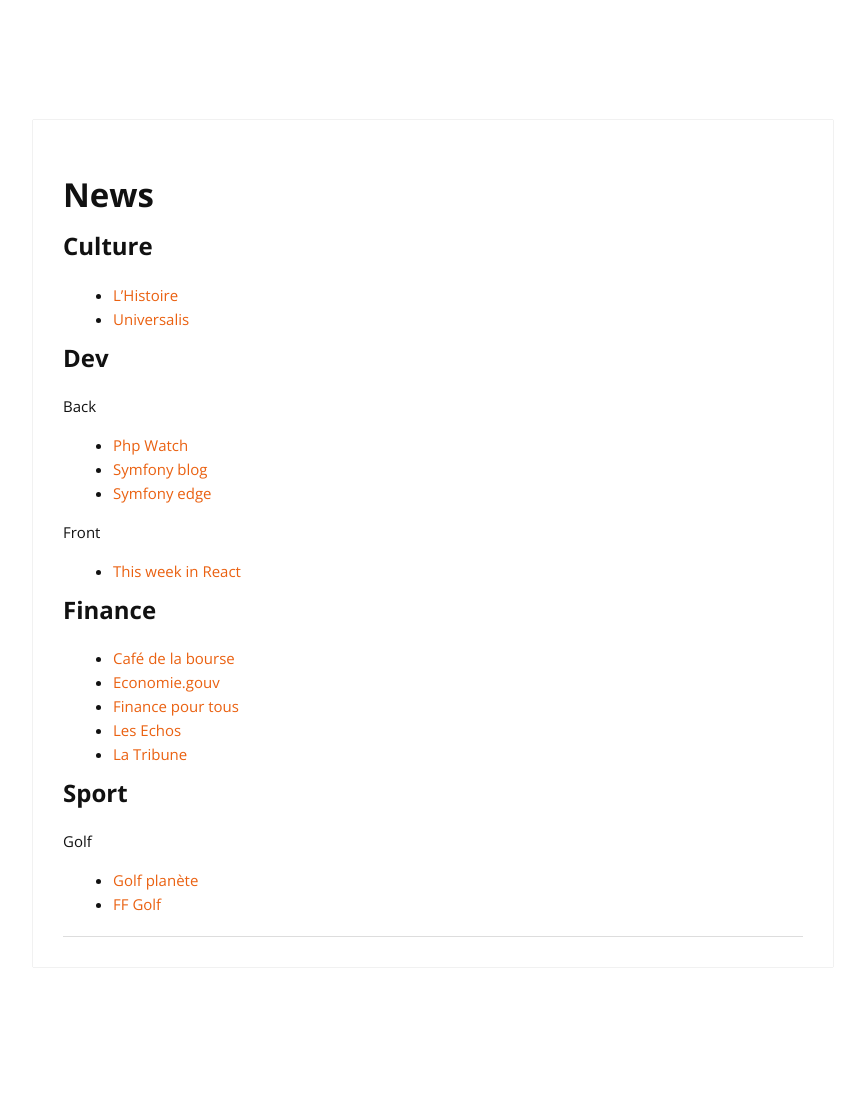
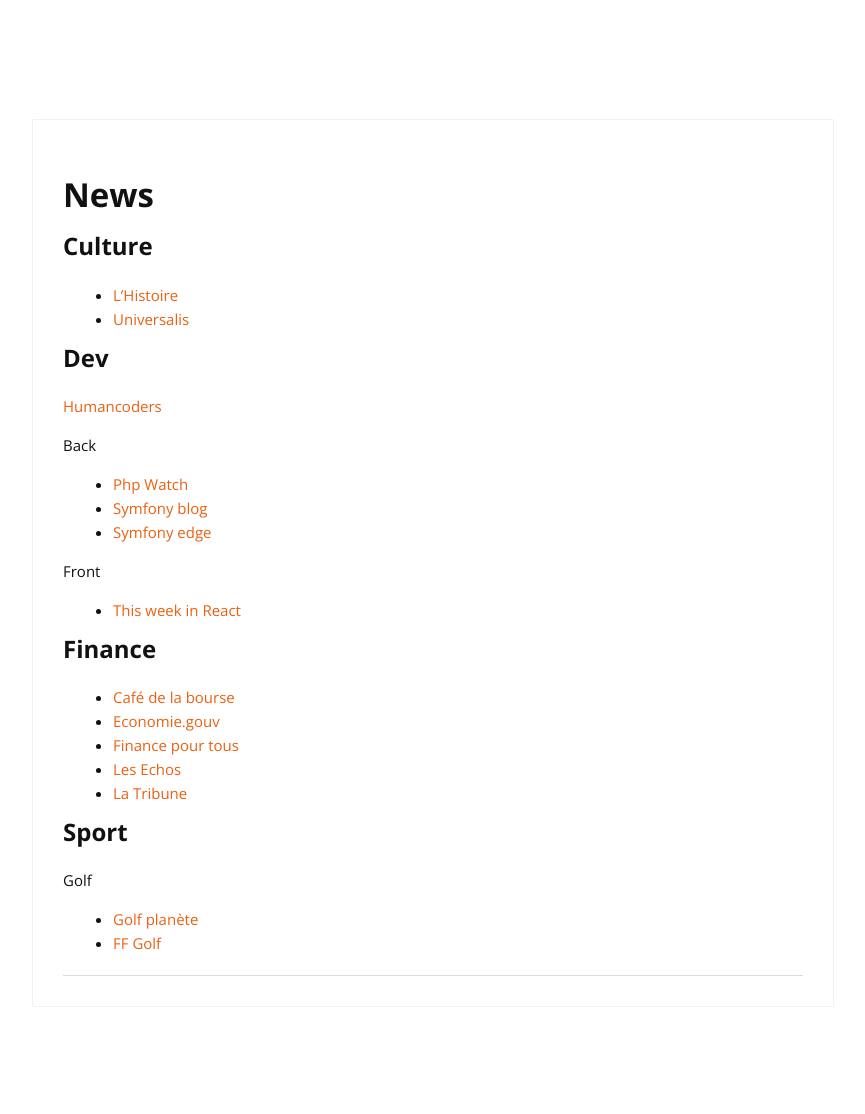
Before and after one commit to cylmat/cylmat.github.io, a Jekyll site: the page built from _pages/news.md, in a window 1280 px wide. Shown: the whole page, without its empty margins (207-1072 px from the left). Built offline with Jekyll 4.4.1, drawn with Linux system fonts in a browser that asks for light colours; nearby versions of some CDN libraries; before the commit the page ends 1075 px from its top, so only the background shows below that.

Commit message:
Update news.md

```diff
--- a/_pages/news.md
+++ b/_pages/news.md
@@ -9,6 +9,8 @@ permalink: /news/
 - [Universalis](https://www.universalis.fr)
 
 ## Dev
+[Humancoders](https://news.humancoders.com)
+
 Back
 - [Php Watch](https://php.watch)
 - [Symfony blog](https://symfony.com/blog)
```
